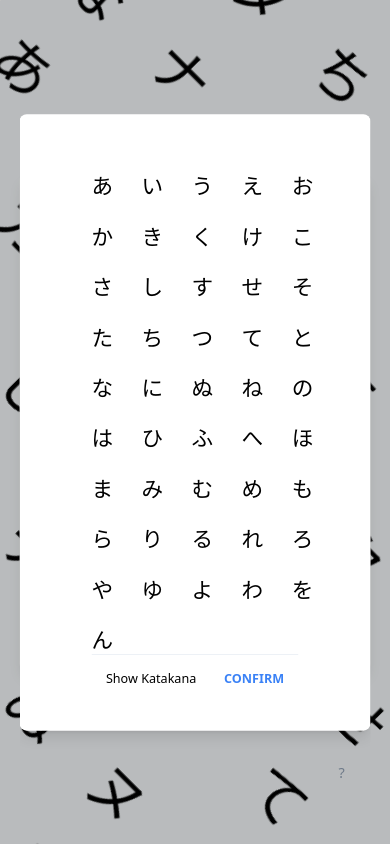
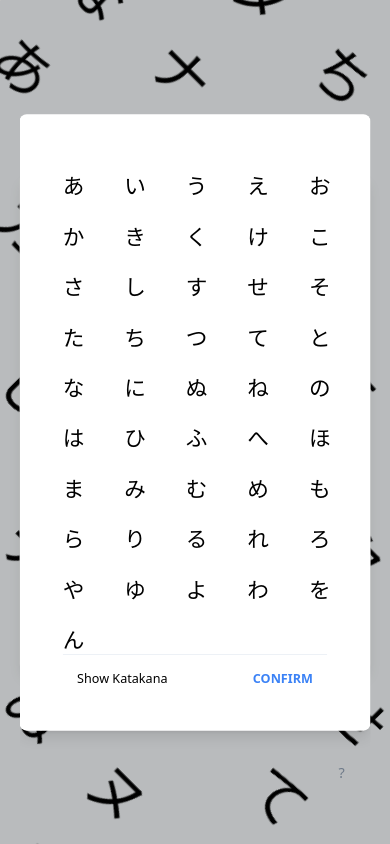
Before and after one commit to farfamahar/Kana-Cards, a React (Vite) app: page / in a window 390 px wide. Both pictures are taken after a click on the radio button "Custom". Built offline with nearby package versions, Linux system fonts and the light colour scheme; a web font is replaced by a local one.

Commit message:
Update added responsivness
-ChooseCharacters Modal looks better on mobile

```diff
--- a/src/components/ChooseCharacters.jsx
+++ b/src/components/ChooseCharacters.jsx
@@ -14,13 +14,13 @@ export default function ChooseCharacters({
     <>
       <div
         data-aos="slide-up"
-        className=" min-h-screen centerFlex mobile-card justify-center items-center flex overflow-x-hidden overflow-y-auto fixed inset-0 z-50 outline-non"
+        className=" min-h-screen centerFlex justify-center items-center flex overflow-x-hidden overflow-y-auto fixed inset-0 z-50 outline-non mobile-card"
       >
-        <div className="text-black max-w-lg rounded-lg overflow-hidden shadow-lg bg-white soft-shadow pt-16 pr-20 pl-20 pb-8">
+        <div className="text-black max-w-lg rounded-lg overflow-hidden shadow-lg bg-white soft-shadow pt-16 pr-12 pl-12 sm:pr-12 sm:pl-12 md:pl-24 md:pr-24 pb-8">
           <div className="grid grid-cols-5 grid-rows-10 gap-6 gap-x-12">
             {chart}
           </div>
-          <div className="justify-end  border-t border-solid border-slate-200 rounded-b p-4">
+          <div className="  border-t border-solid border-slate-200 rounded-b p-4">
             <div className="flex justify-between ">
               <button
                 className="background-transparent text-sm outline-none focus:outline-none ease-linear transition-all duration-150"
```
